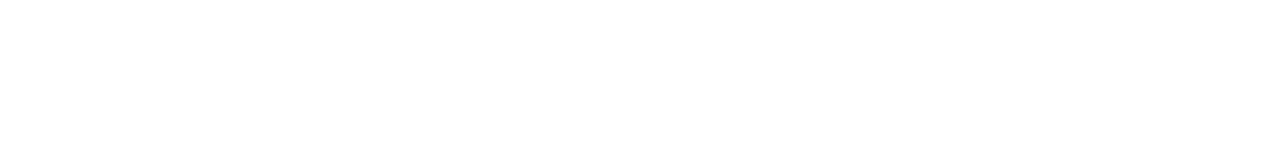
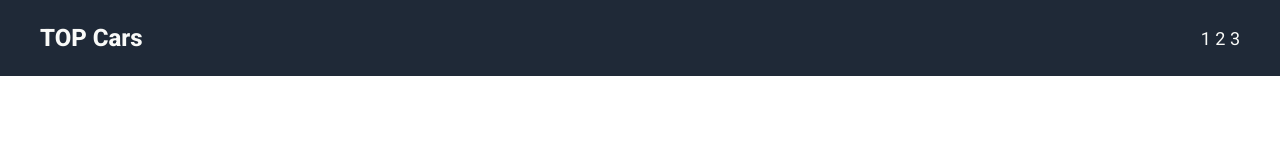
Before and after one commit to MrDBStig/TOP_Landing, a plain HTML site: page index.html in a window 1280 px wide. Drawn offline with Linux system fonts and the light colour scheme.

Commit message:
Create header, logo and navbar

```diff
--- a/index.html
+++ b/index.html
@@ -4,11 +4,22 @@
     <meta charset="UTF-8" />
     <meta http-equiv="X-UA-Compatible" content="IE=edge" />
     <meta name="viewport" content="width=device-width, initial-scale=1.0" />
-    <title>TOP Landing page</title>
+    <title>TOP CARS | Drive your dream!</title>
     <link rel="stylesheet" href="style.css" />
   </head>
   <body>
-    <heaader class="header"></heaader>
+    <heaader class="header">
+      <div class="container">
+        <div class="menu">
+          <span class="logo">TOP Cars</span>
+          <nav class="navigation">
+            <a href="#" class="nav-link">1</a>
+            <a href="#" class="nav-link">2</a>
+            <a href="#" class="nav-link">3</a>
+          </nav>
+        </div>
+      </div>
+    </heaader>
     <main class="main"></main>
     <footer class="footer"></footer>
   </body>
--- a/style.css
+++ b/style.css
@@ -1,9 +1,54 @@
+@import url("https://fonts.googleapis.com/css2?family=Roboto:ital,wght@0,400;0,800;1,300&display=swap");
+
 html {
   box-sizing: border-box;
+  font-size: 62.5%;
 }
 
 *,
 *::before,
 *::after {
+  margin: 0;
+  padding: 0;
   box-sizing: inherit;
 }
+
+body {
+  font-family: "Roboto", sans-serif;
+  font-weight: 400;
+  font-size: 1.8rem;
+}
+
+a:link,
+a:visited {
+  text-decoration: none;
+}
+
+.container {
+  max-width: 120rem;
+  margin: 0 auto;
+}
+
+/* HEADER */
+
+.header {
+  padding: 2.4rem 0;
+  background-color: #1f2937;
+  display: block;
+}
+
+.menu {
+  display: flex;
+  align-items: center;
+  justify-content: space-between;
+  color: #f9faf8;
+}
+
+.logo {
+  font-weight: 800;
+  font-size: 2.4rem;
+}
+
+.nav-link {
+  color: inherit;
+}
```
